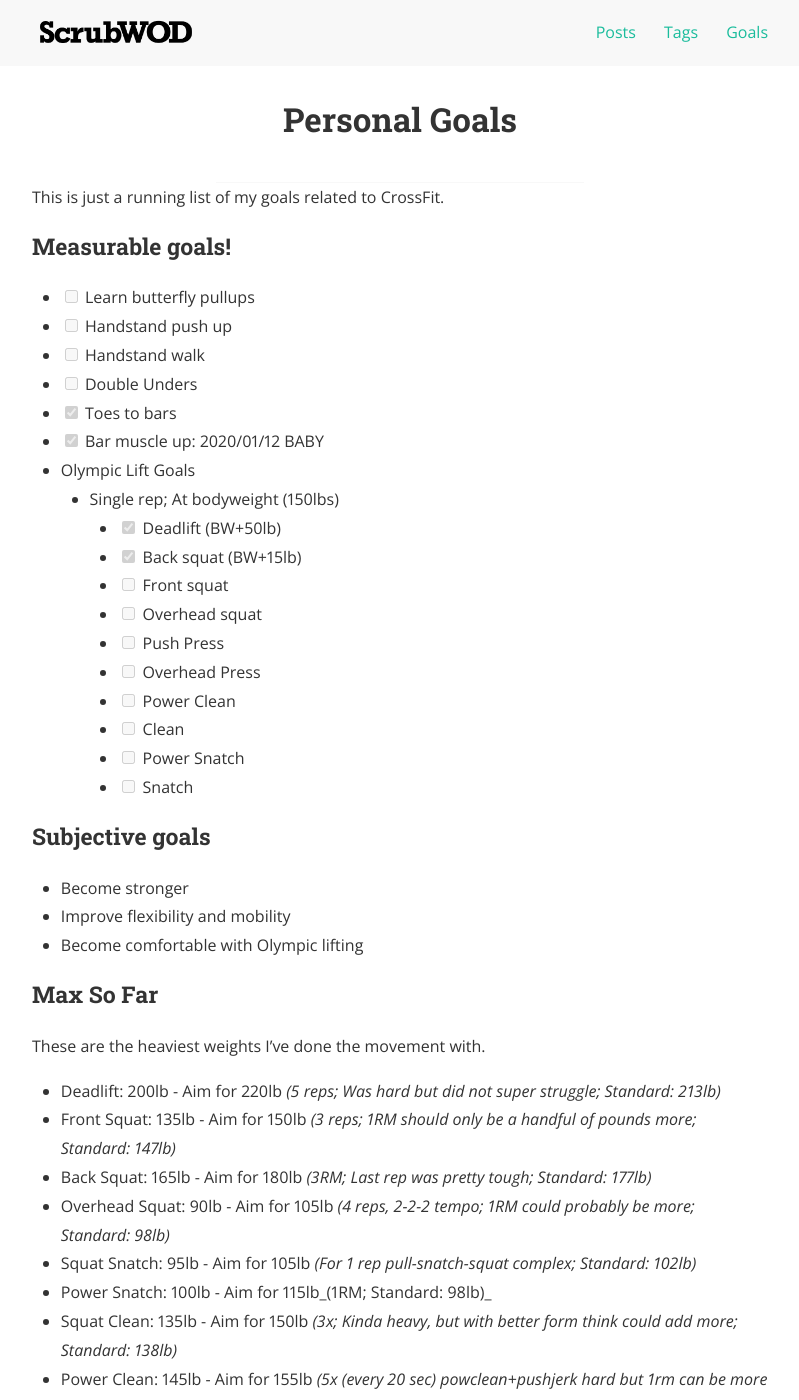
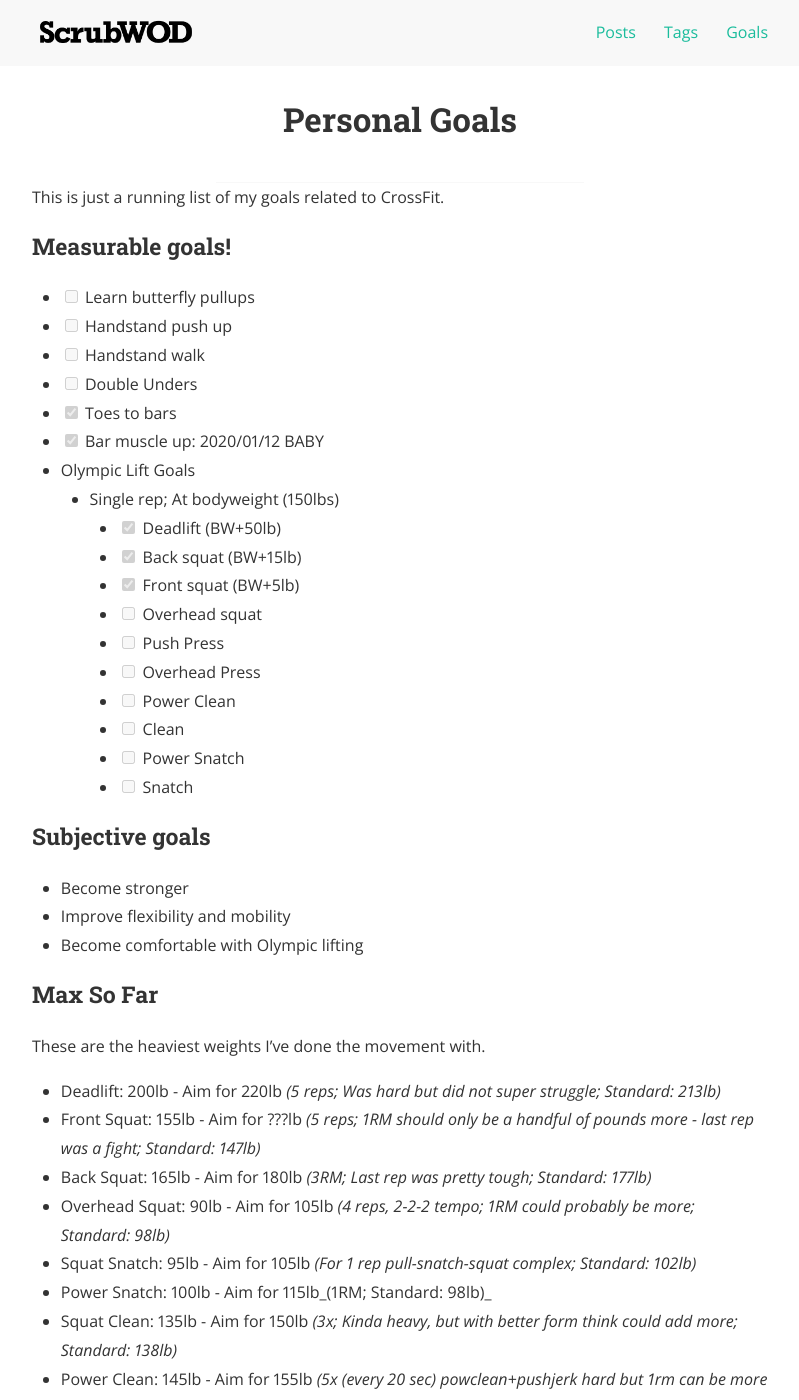
Before and after one commit to scrubwod/scrubwod.github.io, a Jekyll site: the page built from goals.md, in a window 1280 px wide and 1400 px high. Shown: the whole window, without its empty margins (240-1039 px from the left). Built offline with Jekyll 4.4.1, drawn with Linux system fonts in a browser that asks for light colours; nearby versions of some CDN libraries.

Commit message:
[GOALS] Front squat max so far

```diff
--- a/goals.md
+++ b/goals.md
@@ -17,7 +17,7 @@ This is just a running list of my goals related to CrossFit.
     - Single rep; At bodyweight (150lbs)
         - [X] Deadlift (BW+50lb)
         - [X] Back squat (BW+15lb)
-        - [ ] Front squat
+        - [X] Front squat (BW+5lb)
         - [ ] Overhead squat
         - [ ] Push Press
         - [ ] Overhead Press
@@ -38,7 +38,7 @@ This is just a running list of my goals related to CrossFit.
 These are the heaviest weights I've done the movement with.
 
 - Deadlift: 200lb - Aim for 220lb _(5 reps; Was hard but did not super struggle; Standard: 213lb)_
-- Front Squat: 135lb - Aim for 150lb _(3 reps; 1RM should only be a handful of pounds more; Standard: 147lb)_
+- Front Squat: 155lb - Aim for ???lb _(5 reps; 1RM should only be a handful of pounds more - last rep was a fight; Standard: 147lb)_
 - Back Squat: 165lb - Aim for 180lb _(3RM; Last rep was pretty tough; Standard: 177lb)_
 - Overhead Squat: 90lb - Aim for 105lb _(4 reps, 2-2-2 tempo; 1RM could probably be more; Standard: 98lb)_
 - Squat Snatch: 95lb - Aim for 105lb _(For 1 rep pull-snatch-squat complex; Standard: 102lb)_
```
